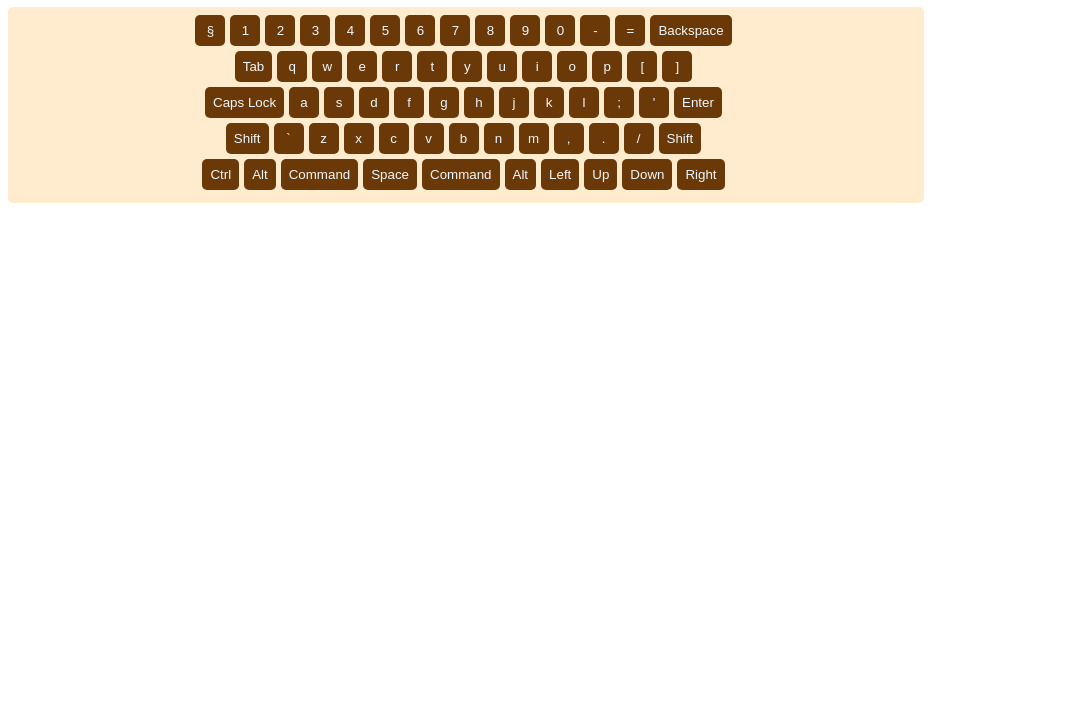
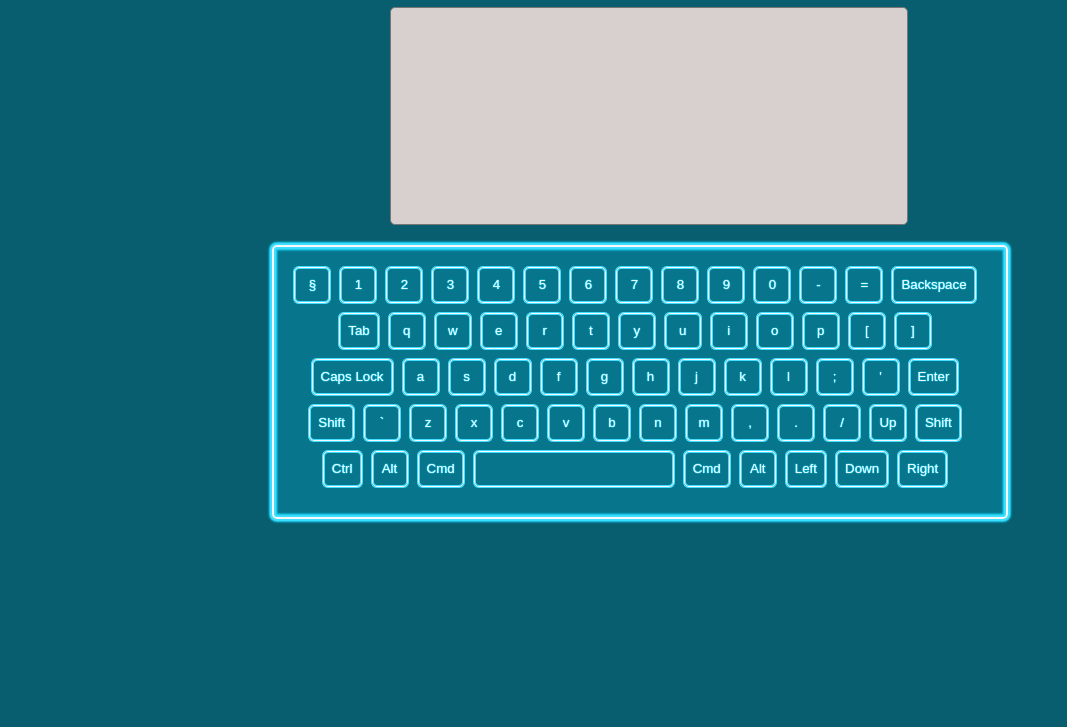
Before and after one commit to RoierS/virtual-keyboard, a website built with webpack: page virtual-keybord/src/index.html in a window 1280 px wide. Shown: the part 73-800 px from the top of the page, without its empty margins (0-1067 px from the left). Built offline with nearby package versions, Linux system fonts and the light colour scheme.

Commit message:
feat: implement text imput and animation

```diff
--- /dev/null
+++ b/virtual-keybord/src/components/keyboard.css
@@ -0,0 +1,5 @@
+.keyboard__key--space {
+  min-width: 200px;
+  height: 31.5px;
+  vertical-align: top;
+}
--- /dev/null
+++ b/virtual-keybord/src/components/keyboard.js
@@ -0,0 +1,105 @@
+import './keyboard.css';
+
+
+
+const keyboardLayout = {
+  eng: [
+    ['§', '1', '2', '3', '4', '5', '6', '7', '8', '9', '0', '-', '=', 'Backspace'],
+    ['Tab', 'q', 'w', 'e', 'r', 't', 'y', 'u', 'i', 'o', 'p', '[', ']'],
+    ['Caps Lock', 'a', 's', 'd', 'f', 'g', 'h', 'j', 'k', 'l', ';', "'", 'Enter'],
+    ['Shift', '`', 'z', 'x', 'c', 'v', 'b', 'n', 'm', ',', '.', '/', 'Up', 'Shift'],
+    ['Ctrl', 'Alt', 'Cmd', ' ', 'Cmd', 'Alt', 'Left', 'Down', 'Right'],
+  ],
+  engShift: [
+    ['±', '!', '@', '#', '$', '%', '^', '&', '*', '(', ')', '_', '+', 'Backspace'],
+    ['Tab', 'Q', 'W', 'E', 'R', 'T', 'Y', 'U', 'I', 'O', 'P', '{', '}'],
+    ['Caps Lock', 'A', 'S', 'D', 'F', 'G', 'H', 'J', 'K', 'L', ':', '"', 'Enter'],
+    ['Shift', '~', 'Z', 'X', 'C', 'V', 'B', 'N', 'M', '<', '>', '?', 'Up', 'Shift'],
+    ['Ctrl', 'Alt', 'Cmd', ' ', 'Cmd', 'Alt', 'Left', 'Down', 'Right'],
+  ],
+  ru: [
+    ['>', '1', '2', '3', '4', '5', '6', '7', '8', '9', '0', '-', '=', 'Backspace'],
+    ['Tab', 'й', 'ц', 'у', 'к', 'е', 'н', 'г', 'ш', 'щ', 'з', 'х', 'ъ'],
+    ['Caps Lock', 'ф', 'ы', 'в', 'а', 'п', 'р', 'о', 'л', 'д', 'ж', 'э', 'Enter'],
+    ['Shift', ']', 'я', 'ч', 'с', 'м', 'и', 'т', 'ь', 'б', 'ю', '/', 'Up', 'Shift'],
+    ['Ctrl', 'Alt', 'Cmd', ' ', 'Cmd', 'Alt', 'Left', 'Down', 'Right'],
+  ],
+  ruShift: [
+    ['<', '!', '"', '№', '%', ':', ',', '.', ';', '(', ')', '_', '+', 'Backspace'],
+    ['Tab', 'Й', 'Ц', 'У', 'К', 'Е', 'Н', 'Г', 'Ш', 'Щ', 'З', 'Х', 'Ъ'],
+    ['Caps Lock', 'Ф', 'Ы', 'В', 'А', 'П', 'Р', 'О', 'Л', 'Д', 'Ж', 'Э', 'Enter'],
+    ['Shift', '[', 'Я', 'Ч', 'С', 'М', 'И', 'Т', 'Ь', 'Б', 'Ю', '?', 'Up', 'Shift'],
+    ['Ctrl', 'Alt', 'Cmd', ' ', 'Cmd', 'Alt', 'Left', 'Down', 'Right'],
+  ],
+};
+
+const createElement = (tagName, className) => {
+  const newElement = document.createElement(tagName);
+  newElement.classList.add(className);
+  return newElement;
+}
+
+const createkeyboard = () => {
+  const keyboardContainer = createElement('div', 'keyboard__container');
+  const textArea = createElement('div', 'text-area__wrapper');
+  const textAreaInput = createElement('textarea', 'text-area');
+  const keyboard = createElement('div', 'keyboard');
+
+  // let isShifted = false;
+
+  // const currentLayout = isShifted ? keyboardLayout.engShift : keyboardLayout.eng;
+  const currentLayout = keyboardLayout.eng;
+
+  currentLayout.forEach((row) => {
+    const rowElement = createElement('div', 'keyboard__row');
+
+    row.forEach((key) => {
+      const keyElement = createElement('button', 'keyboard__key');
+
+      keyElement.textContent = key;
+      if (key === ' ') {
+        keyElement.classList.add('keyboard__key--space');
+      }
+      if (key === 'Tab') {
+        keyElement.classList.add('keyboard__key--tab');
+      }
+      if (key === 'Shift') {
+        keyElement.classList.add('keyboard__key--shift');
+      }
+      if (key === 'Caps Lock') {
+        keyElement.classList.add('keyboard__key--caps');
+      }
+      if (key === 'Enter') {
+        keyElement.classList.add('keyboard__key--enter');
+      }
+      if (key === 'Alt') {
+        keyElement.classList.add('keyboard__key--alt');
+      }
+      if (key === 'Up') {
+        keyElement.classList.add('keyboard__key--up');
+      }
+      if (key === 'Down') {
+        keyElement.classList.add('keyboard__key--down');
+      }
+      if (key === 'Left') {
+        keyElement.classList.add('keyboard__key--left');
+      }
+      if (key === 'Right') {
+        keyElement.classList.add('keyboard__key--right');
+      }
+      if (key === 'Cmd') {
+        keyElement.classList.add('keyboard__key--cmd');
+      }
+
+      keyboard.appendChild(rowElement);
+      rowElement.appendChild(keyElement);
+      // isShifted = true;
+    });
+  });
+  document.body.append(keyboardContainer);
+  keyboardContainer.appendChild(textArea);
+  textArea.appendChild(textAreaInput);
+  keyboardContainer.appendChild(keyboard);
+};
+
+export { createkeyboard, keyboardLayout, createElement };
--- a/virtual-keybord/src/components/keybord.js
+++ /dev/null
@@ -1,37 +0,0 @@
-import './keybord.css';
-
-function createElement(tagName, className) {
-  const newElement = document.createElement(tagName);
-  newElement.classList.add(className);
-  return newElement;
-}
-const createKeybord = (container) => {
-  const keybordLayout = [
-    ['§', '1', '2', '3', '4', '5', '6', '7', '8', '9', '0', '-', '=', 'Backspace'],
-    ['Tab', 'q', 'w', 'e', 'r', 't', 'y', 'u', 'i', 'o', 'p', '[', ']'],
-    ['Caps Lock', 'a', 's', 'd', 'f', 'g', 'h', 'j', 'k', 'l', ';', "'", 'Enter'],
-    ['Shift', '`', 'z', 'x', 'c', 'v', 'b', 'n', 'm', ',', '.', '/', 'Shift'],
-    ['Ctrl', 'Alt', 'Command', 'Space', 'Command', 'Alt', 'Left', 'Up', 'Down', 'Right'],
-  ];
-
-  const keybord = createElement('div', 'keybord');
-
-  keybordLayout.forEach((row) => {
-    const rowElement = createElement('div', 'keybord__row');
-
-    row.forEach((key) => {
-      const keyElement = createElement('button', 'keybord__key');
-      keyElement.textContent = key;
-      const keyPressed = (event) => {
-        console.log(event.key);
-      };
-      keyElement.addEventListener('click', keyPressed);
-      rowElement.appendChild(keyElement);
-    });
-
-    keybord.appendChild(rowElement);
-  });
-  container.appendChild(keybord);
-};
-
-export { createKeybord };
--- a/virtual-keybord/src/index.html
+++ b/virtual-keybord/src/index.html
@@ -4,9 +4,9 @@
   <meta charset="UTF-8">
   <meta http-equiv="X-UA-Compatible" content="IE=edge">
   <meta name="viewport" content="width=device-width, initial-scale=1.0">
-  <title>Virtual Keybord</title>
+  <title>Virtual keyboard</title>
 </head>
 <body>
-  <h1>Virtual Keybord</h1>
+  <h1>Virtual keyboard</h1>
 </body>
 </html>
--- a/virtual-keybord/src/index.js
+++ b/virtual-keybord/src/index.js
@@ -1,7 +1,108 @@
 import './style.css';
-import { createKeybord } from './components/keybord';
+import { createkeyboard, keyboardLayout, createElement } from './components/keyboard';
 
-const keybordContainer = document.createElement('div');
-keybordContainer.classList.add('keybord__container');
-createKeybord(keybordContainer);
-document.body.append(keybordContainer);
+createkeyboard();
+
+const keys = document.querySelectorAll('.keyboard__key');
+const textInputArea = document.querySelector('.text-area');
+
+const keyboardInputHandler = (event) => {
+  const keyMap = {
+    'Backspace': 'Backspace',
+    'Tab': 'Tab',
+    'Enter': 'Enter',
+    'ShiftLeft': 'Shift',
+    'ShiftRight': 'Shift',
+    'ControlLeft': 'Ctrl',
+    'ControlRight': 'Ctrl',
+    'AltLeft': 'Alt',
+    'AltRight': 'Alt',
+    'CapsLock': 'Caps lock',
+    'Space': ' ',
+    'ArrowLeft': '←',
+    'ArrowUp': '↑',
+    'ArrowRight': '→',
+    'ArrowDown': '↓',
+    'Delete': 'Del'
+  };
+
+  const pressedKey = event.key;
+
+  textInputArea.textContent += pressedKey;
+
+
+  keys.forEach((key) => {
+    if (key.textContent === pressedKey) {
+      key.classList.add('active');
+    }
+  })
+
+
+
+  const specialKey = keyMap[event.code];
+
+  const isShiftPressed = event.shiftKey;
+
+  const layout = isShiftPressed ? keyboardLayout.engShift : keyboardLayout.eng;
+
+
+
+  // keys.forEach((key) => {
+
+  //   if (key.textContent === specialKey) {
+  //     key.classList.add('active');
+  //   } else if (key.textContent.toLowerCase() === pressedKey) {
+  //     key.classList.add('active');
+  //     textInputArea.textContent += pressedKey;
+  //   } else if (event.code === 'Space') {
+  //     textInputArea.innerHTML += ' ';
+  //   }
+  // })
+
+  // const keyboard = document.querySelector('.keyboard');
+  // keyboard.parentNode.removeChild(keyboard);
+
+  // const newKeyboard = createElement('div', 'keyboard');
+
+  // layout.forEach((row) => {
+  //   const rowElement = createElement('div', 'keyboard__row');
+
+  //   row.forEach((key) => {
+  //     const keyElement = createElement('button', 'keyboard__key');
+  //     keyElement.textContent = key;
+  //     if (key === ' ') {
+  //       keyElement.classList.add('keyboard__key--space');
+  //     }
+  //     if (key === 'Tab') {
+  //       keyElement.classList.add('keyboard__key--tab');
+  //     }
+  //     if (key === 'Shift') {
+  //       keyElement.classList.add('keyboard__key--shift');
+  //     }
+
+  //     newKeyboard.appendChild(rowElement);
+  //     rowElement.appendChild(keyElement);
+  //   });
+  // });
+
+
+  // const keyboardContainer = document.querySelector('.keyboard__container');
+  // keyboardContainer.appendChild(newKeyboard);
+
+
+
+  console.log(`pressedKey(event.key): ${pressedKey}`);
+  console.log(`event.code: ${event.code}`);
+  console.log(`specialKey(event.code): ${specialKey}`);
+
+
+};
+
+
+document.addEventListener('keydown', keyboardInputHandler);
+
+document.addEventListener('keyup', () => {
+  keys.forEach((key) => {
+    key.classList.remove('active');
+  });
+});
--- a/virtual-keybord/src/style.css
+++ b/virtual-keybord/src/style.css
@@ -1,28 +1,103 @@
 h1 {
   color: rgb(22, 171, 204);
+  text-align: center;
 }
-.keybord {
+body {
+  background-color: rgb(8 94 111);
+}
+
+.text-area__wrapper {
+  min-width: 500px;
+  margin-bottom: 20px;
+}
+
+.text-area {
+  padding: 8px;
+  border-radius: 5px;
+  outline: none;
+  font-size: 18px;
+  display: block;
+  resize: none;
+  max-height: 200px;
+  width: 100%;
+  height: 200px;
+  min-height: 150px;
+  background-color: #d8cfcf;
+  color: #352c1d;
+  overflow: auto;
+  outline: none;
+  font-family: Arial, Helvetica, sans-serif;
+}
+
+.text-area__cursor {
+  position: absolute;
+  top: 10px;
+  left: 10px;
+  width: 2px;
+  height: 20px;
+  background-color: #000;
+  animation: cursor-blink 1s infinite;
+}
+
+@keyframes cursor-blink {
+  0% {
+    opacity: 1;
+  }
+  50% {
+    opacity: 0;
+  }
+  100% {
+    opacity: 1;
+  }
+}
+
+.keyboard__container {
+  display: flex;
+  align-items: center;
+  justify-content: center;
+  flex-direction: column;
+
+}
+.keyboard {
   user-select: none;
   max-width: 900px;
   display: flex;
   align-items: center;
   justify-content: center;
   flex-direction: column;
-  background-color: blanchedalmond;
+  background: radial-gradient(rgb(7, 117, 139), rgb(7, 117, 139));
+  border: 2px solid rgb(247 249 253);
+  box-shadow: 0px 0px 1px 2px rgb(66 222 255),
+              0px 0px 2px 2px rgb(24 206 239),
+              0px 0px 2px 3px rgb(24 206 239),
+              inset 0px 0px 1px 2px rgb(66 222 255),
+              inset 0px 0px 2px 3px rgb(24 206 239),
+              inset 0px 0px 2px 3px rgb(24 206 239);
   border-radius: 5px;
-  padding: 8px;
+  padding: 20px;
 }
-.keybord__key {
-  border: none;
-  background-color: rgb(107, 57, 7);
+.keyboard__key {
+  min-width: 36px;
+  min-height: 36px;
+  background-color: transparent;
+  border: 1px solid rgb(247 249 253);
+  box-shadow: 0px 0px 0.5px 1px rgb(66 222 255),
+              0px 0px 0.5px 1px rgb(24 206 239),
+              inset 0px 0px 0.5px 1px rgb(66 222 255),
+              inset 0px 0px 0.5px 1px rgb(24 206 239);
   border-radius: 5px;
-  margin: 0 5px 5px 0;
+  margin: 0 10px 10px 0;
   padding: 8px;
   cursor: pointer;
   color: aliceblue;
-  min-width: 30px;
-  transition: transform 0.8s;
+  text-shadow: 0px 0px 1px rgb(66 222 255),
+               0px 0px 1px rgb(24 206 239),
+               0px 0px 1px rgb(24 206 239),
+               0px 0px 1px rgb(24 206 239);
+  transition: all 0.4s;
 }
-.keyboard__key:active {
-  transform: translateY(2px);
+
+.active {
+  background-color: aqua;
+  transform: translateY(-5px);
 }
```
Also changed, not shown: virtual-keybord/src/components/keyboard2.js (added, +88 -0 lines), virtual-keybord/src/components/keyboard-handler.js (added), virtual-keybord/src/components/keybord.css (deleted), 1 other file.
